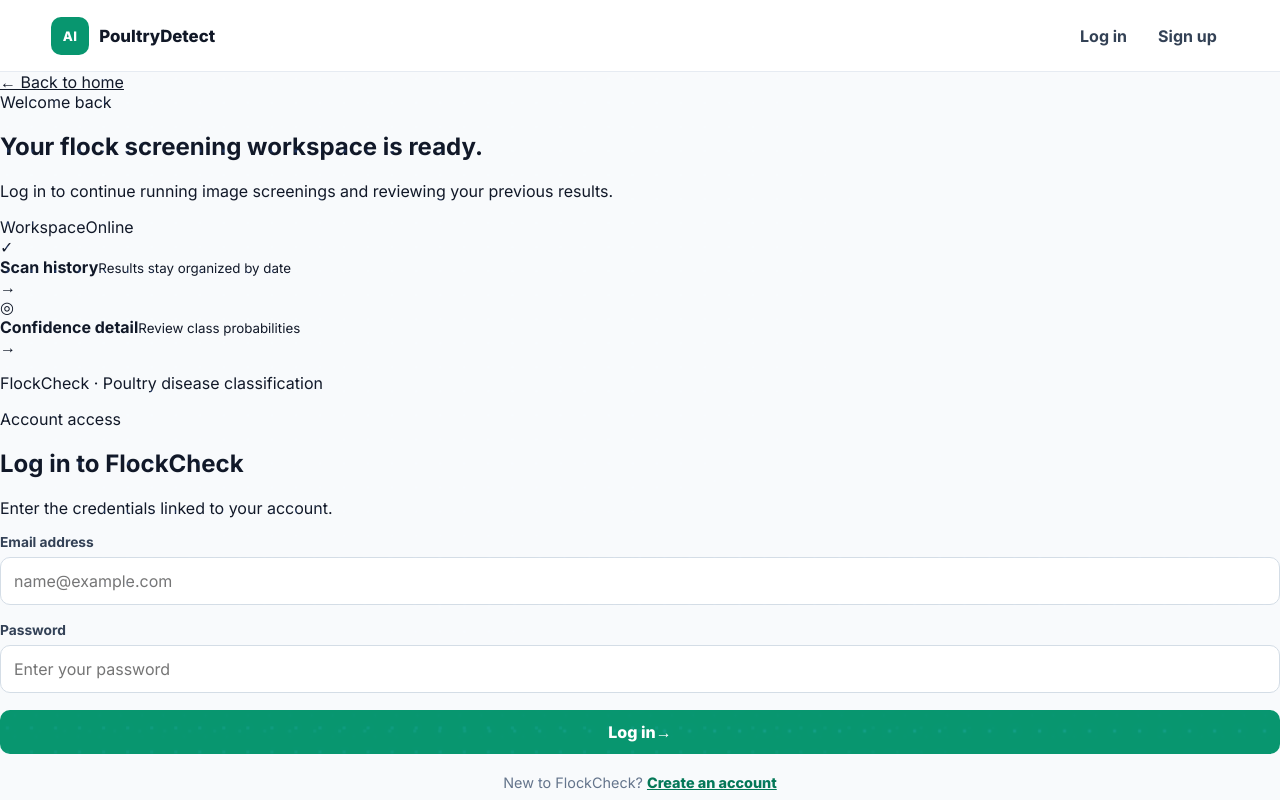
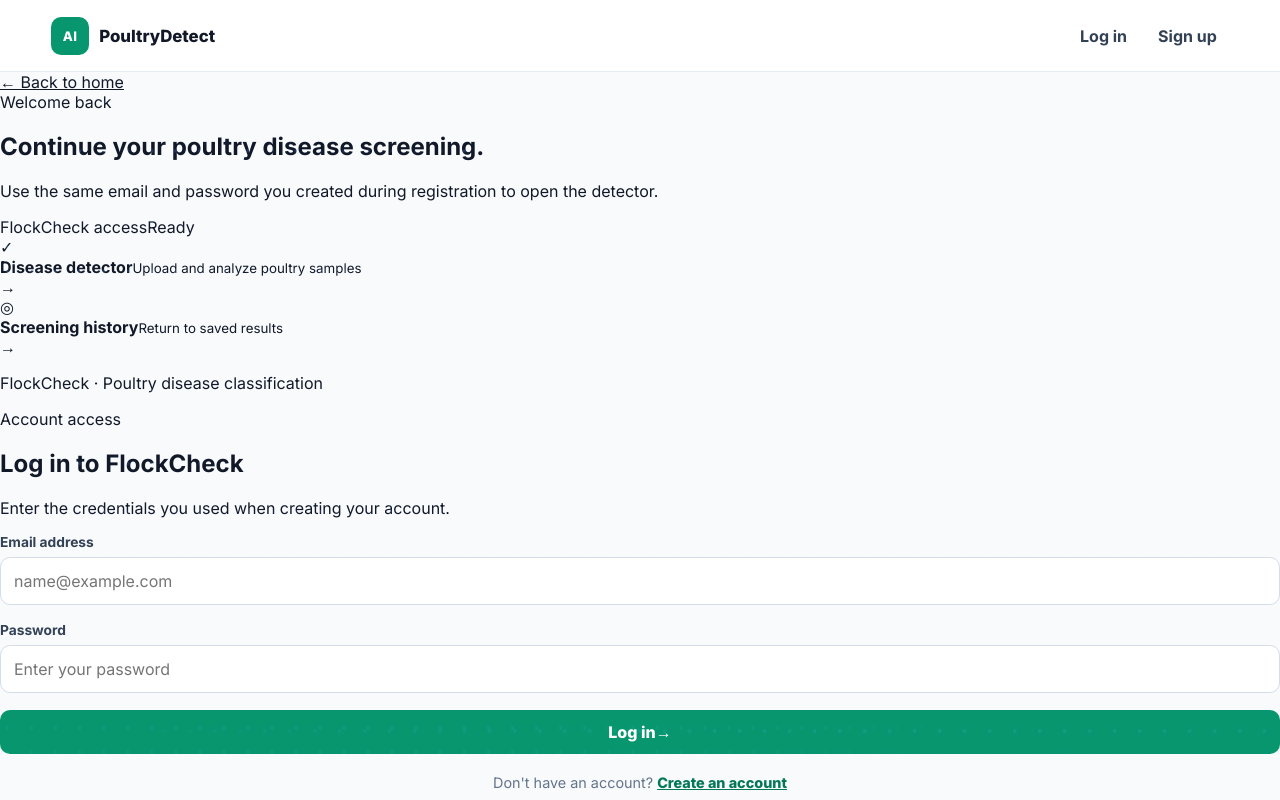
Before and after one commit to Mithun9661/poultry-disease-classification, a React (Vite) app in the folder client/: page /login in a window 1280 px wide. Built offline with nearby package versions, Linux system fonts and the light colour scheme; no server answers.

Commit message:
feat: make login functional without deployed backend

```diff
--- a/client/src/pages/Login.jsx
+++ b/client/src/pages/Login.jsx
@@ -1,6 +1,6 @@
 import { useState } from "react";
 import { useNavigate, Link } from "react-router-dom";
-import api from "../api/client";
+import { loginAccount } from "../auth/authService";
 import { useAuth } from "../AuthContext";
 
 export default function Login() {
@@ -16,11 +16,15 @@
     setError("");
     setLoading(true);
     try {
-      const res = await api.post("/auth/login", { email, password });
-      login(res.data.token, res.data.user);
+      const data = await loginAccount({ email, password });
+      login(data.token, data.user);
       navigate("/predict");
     } catch (err) {
-      setError(err.response?.data?.message || "Login failed. Please try again.");
+      setError(
+        err.response?.data?.message ||
+          err.message ||
+          "Login failed. Please try again."
+      );
     } finally {
       setLoading(false);
     }
@@ -33,12 +37,12 @@
           <Link to="/" className="auth-back">← Back to home</Link>
           <div className="auth-promo-content">
             <span className="auth-pill">Welcome back</span>
-            <h1>Your flock screening workspace is ready.</h1>
-            <p>Log in to continue running image screenings and reviewing your previous results.</p>
+            <h1>Continue your poultry disease screening.</h1>
+            <p>Use the same email and password you created during registration to open the detector.</p>
             <div className="promo-preview login-preview">
-              <div className="promo-preview-head"><span>Workspace</span><span className="success-chip">Online</span></div>
-              <div className="mini-history-row"><span className="mini-history-icon">✓</span><div><strong>Scan history</strong><small>Results stay organized by date</small></div><span>→</span></div>
-              <div className="mini-history-row"><span className="mini-history-icon purple-bg">◎</span><div><strong>Confidence detail</strong><small>Review class probabilities</small></div><span>→</span></div>
+              <div className="promo-preview-head"><span>FlockCheck access</span><span className="success-chip">Ready</span></div>
+              <div className="mini-history-row"><span className="mini-history-icon">✓</span><div><strong>Disease detector</strong><small>Upload and analyze poultry samples</small></div><span>→</span></div>
+              <div className="mini-history-row"><span className="mini-history-icon purple-bg">◎</span><div><strong>Screening history</strong><small>Return to saved results</small></div><span>→</span></div>
             </div>
           </div>
           <p className="auth-note">FlockCheck · Poultry disease classification</p>
@@ -46,14 +50,31 @@
 
         <div className="auth-panel">
           <div className="auth-card-new">
-            <div className="auth-title"><span>Account access</span><h2>Log in to FlockCheck</h2><p>Enter the credentials linked to your account.</p></div>
+            <div className="auth-title">
+              <span>Account access</span>
+              <h2>Log in to FlockCheck</h2>
+              <p>Enter the credentials you used when creating your account.</p>
+            </div>
+
             {error && <div className="error-banner">{error}</div>}
+
             <form onSubmit={handleSubmit}>
-              <div className="field"><label htmlFor="email">Email address</label><input id="email" type="email" autoComplete="email" value={email} onChange={(e)=>setEmail(e.target.value)} placeholder="name@example.com" required /></div>
-              <div className="field"><label htmlFor="password">Password</label><input id="password" type="password" autoComplete="current-password" value={password} onChange={(e)=>setPassword(e.target.value)} placeholder="Enter your password" required /></div>
-              <button className="btn btn-primary btn-block btn-xl" type="submit" disabled={loading}>{loading ? "Logging in…" : "Log in"}<span>→</span></button>
+              <div className="field">
+                <label htmlFor="email">Email address</label>
+                <input id="email" type="email" autoComplete="email" value={email} onChange={(e)=>setEmail(e.target.value)} placeholder="name@example.com" required />
+              </div>
+
+              <div className="field">
+                <label htmlFor="password">Password</label>
+                <input id="password" type="password" autoComplete="current-password" value={password} onChange={(e)=>setPassword(e.target.value)} placeholder="Enter your password" required />
+              </div>
+
+              <button className="btn btn-primary btn-block btn-xl" type="submit" disabled={loading}>
+                {loading ? "Logging in…" : "Log in"}<span>→</span>
+              </button>
             </form>
-            <p className="auth-switch">New to FlockCheck? <Link to="/register">Create an account</Link></p>
+
+            <p className="auth-switch">Don't have an account? <Link to="/register">Create an account</Link></p>
           </div>
         </div>
       </section>
```
